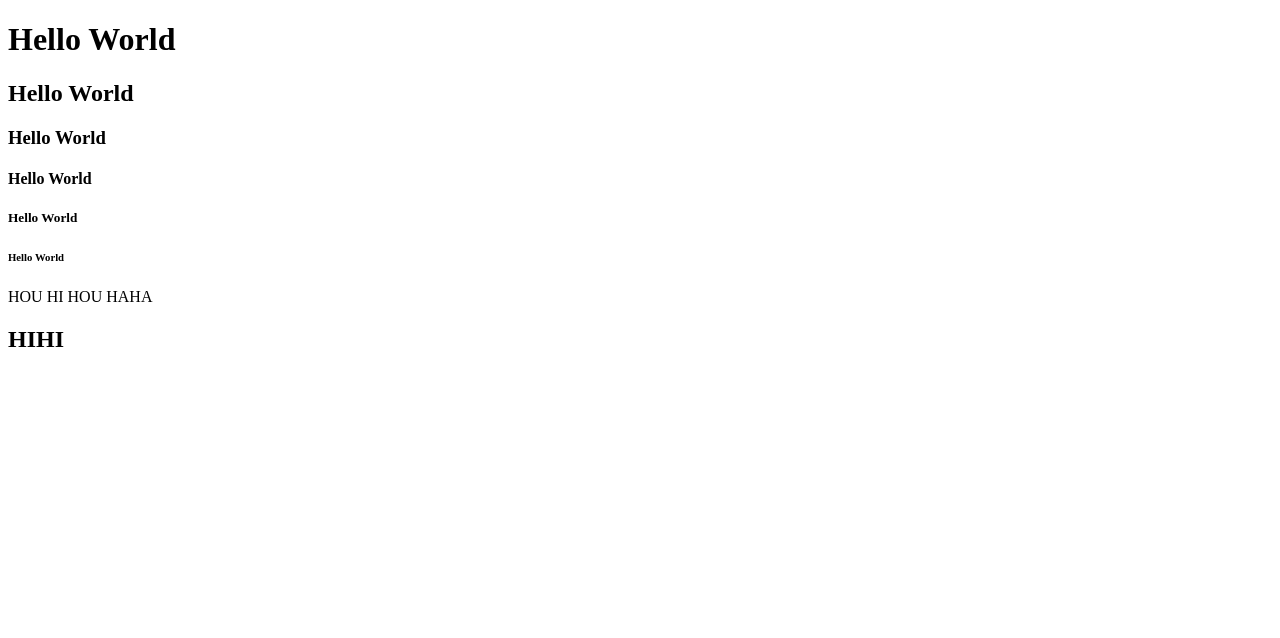
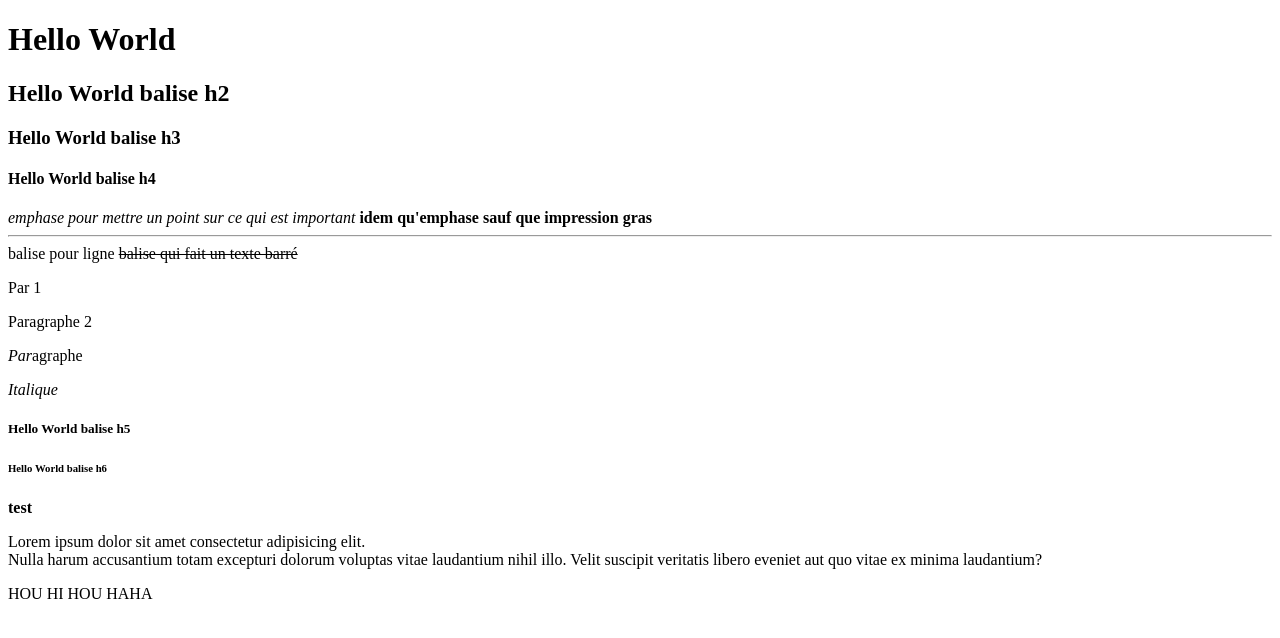
Before and after one commit to GregVen/Initiation_HTML, a plain HTML site: page index.html in a window 1280 px wide. Drawn offline with Linux system fonts and the light colour scheme.

Commit message:
premier commit - push projet3

```diff
--- a/index.html
+++ b/index.html
@@ -6,15 +6,28 @@
     <title>Document</title>
 </head>
 <body>
+    <!--    commentaires    -->
+
     <h1>Hello World</h1>
-    <h2>Hello World</h2>
-    <h3>Hello World</h3>
-    <h4>Hello World</h4>
-    <h5>Hello World</h5>
-    <h6>Hello World</h6>
+    <h2>Hello World balise h2</h2>
+    <h3>Hello World balise h3</h3>
+    <h4>Hello World balise h4</h4>
+    <em>emphase pour mettre un point sur ce qui est important</em>
+    <strong>idem qu'emphase sauf que impression gras</strong>
+
+    <hr> balise pour ligne
+    <del>balise qui fait un texte barré</del>
+    <p>Par 1</p>
+        <p>Paragraphe 2</p>
+        <p><em>Par</em>agraphe</p>
+        <p><i>Italique</i></p>
+    <h5>Hello World balise h5</h5>
+    <h6>Hello World balise h6</h6>
+        <b>test</b>
+    <p>Lorem ipsum dolor sit amet consectetur adipisicing elit.
+        <br> Nulla harum accusantium totam excepturi dolorum voluptas vitae laudantium nihil illo. Velit suscipit veritatis libero eveniet aut quo vitae ex minima laudantium?</p>
 
     HOU HI HOU HAHA
 
-    <h2>HIHI</h2>
 </body>
 </html>
```
